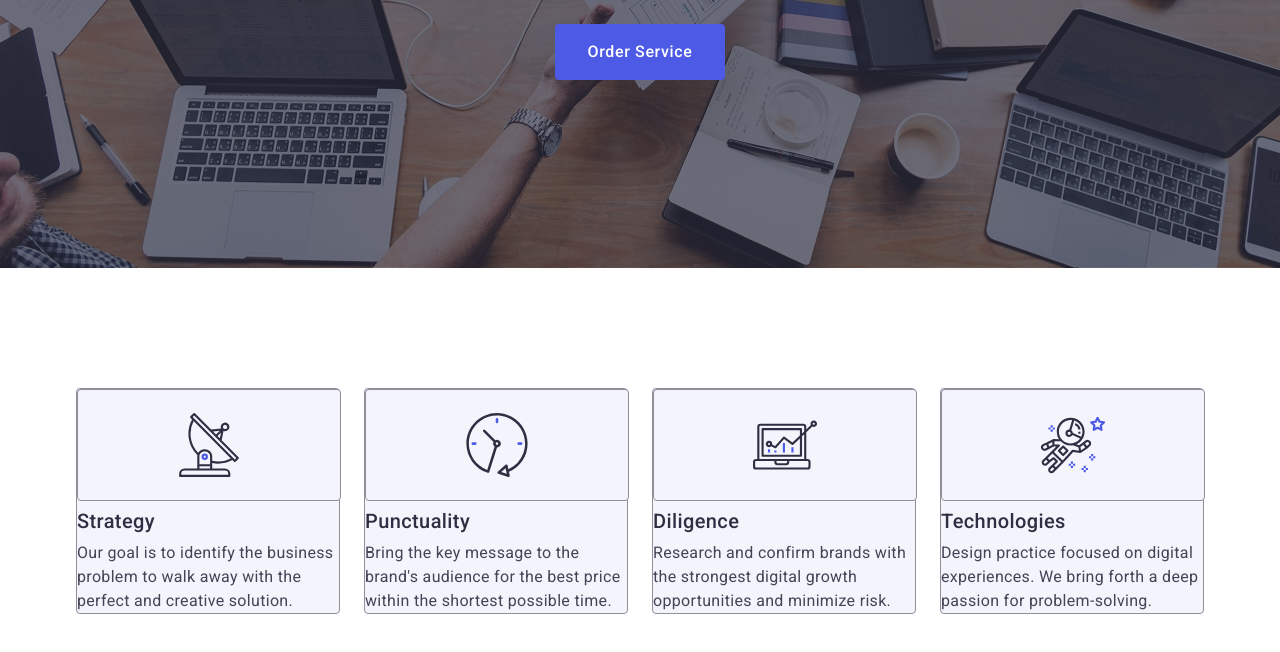
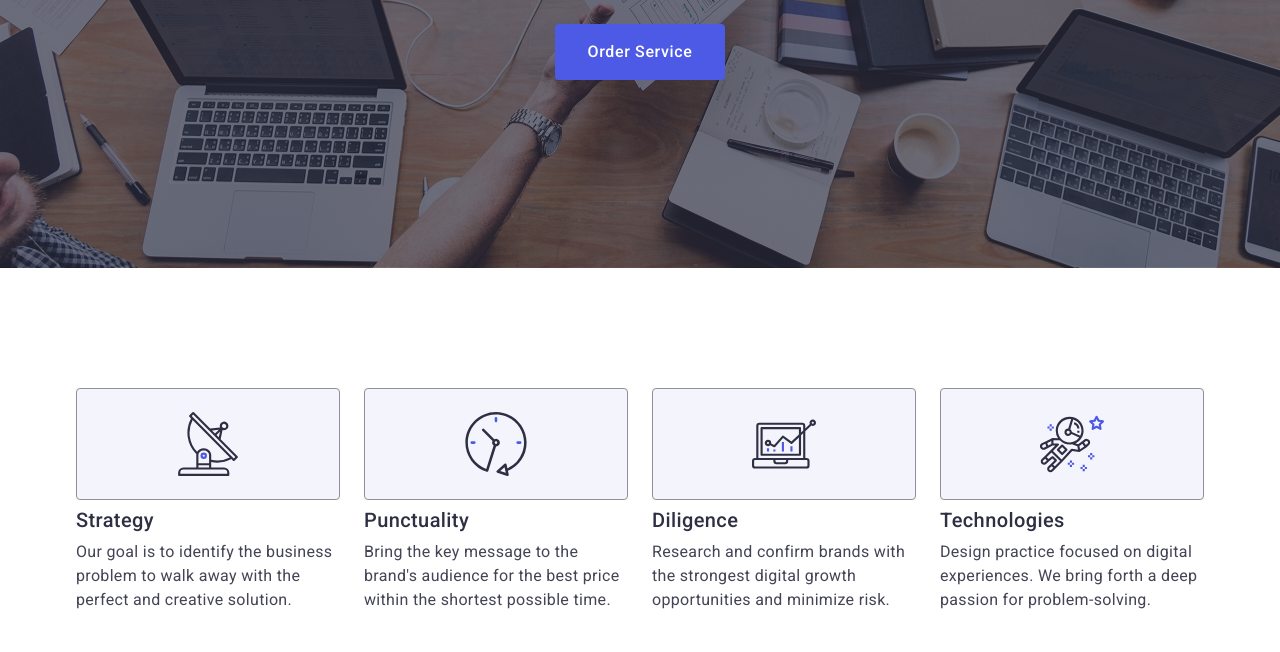
Before and after one commit to Querian99/goit-markup-hw-04, a plain HTML site: page index.html in a window 1280 px wide. Shown: the part 402-1054 px from the top of the page. Drawn offline with nearby package versions, Linux system fonts and the light colour scheme.

Commit message:
fix border

```diff
--- a/css/styles.css
+++ b/css/styles.css
@@ -241,8 +241,6 @@ url(../images/people-office.jpg)
 
 .advantages-list-item {
     width: calc((100% - 72px) / 4);
-    border: 1px solid #8E8F99;
-    background:#F4F4FD;
     border-radius: 4px;
 
 }
@@ -523,6 +521,9 @@ margin-right: 76px;
 
 }
 
+.background-social {
+transition: background-color 250ms cubic-bezier(0.4, 0, 0.2, 1);
+}
 
 .logo-icon-footer {
     display: flex;
@@ -534,7 +535,7 @@ margin-right: 76px;
     gap: 16px;
     background-color: var(--primary-brand);
     border-radius: 50%;
-    transition:background-color 250ms cubic-bezier(0.4, 0, 0.2, 1);
+
 }
 
 .logo-icon-footer:hover,
```
